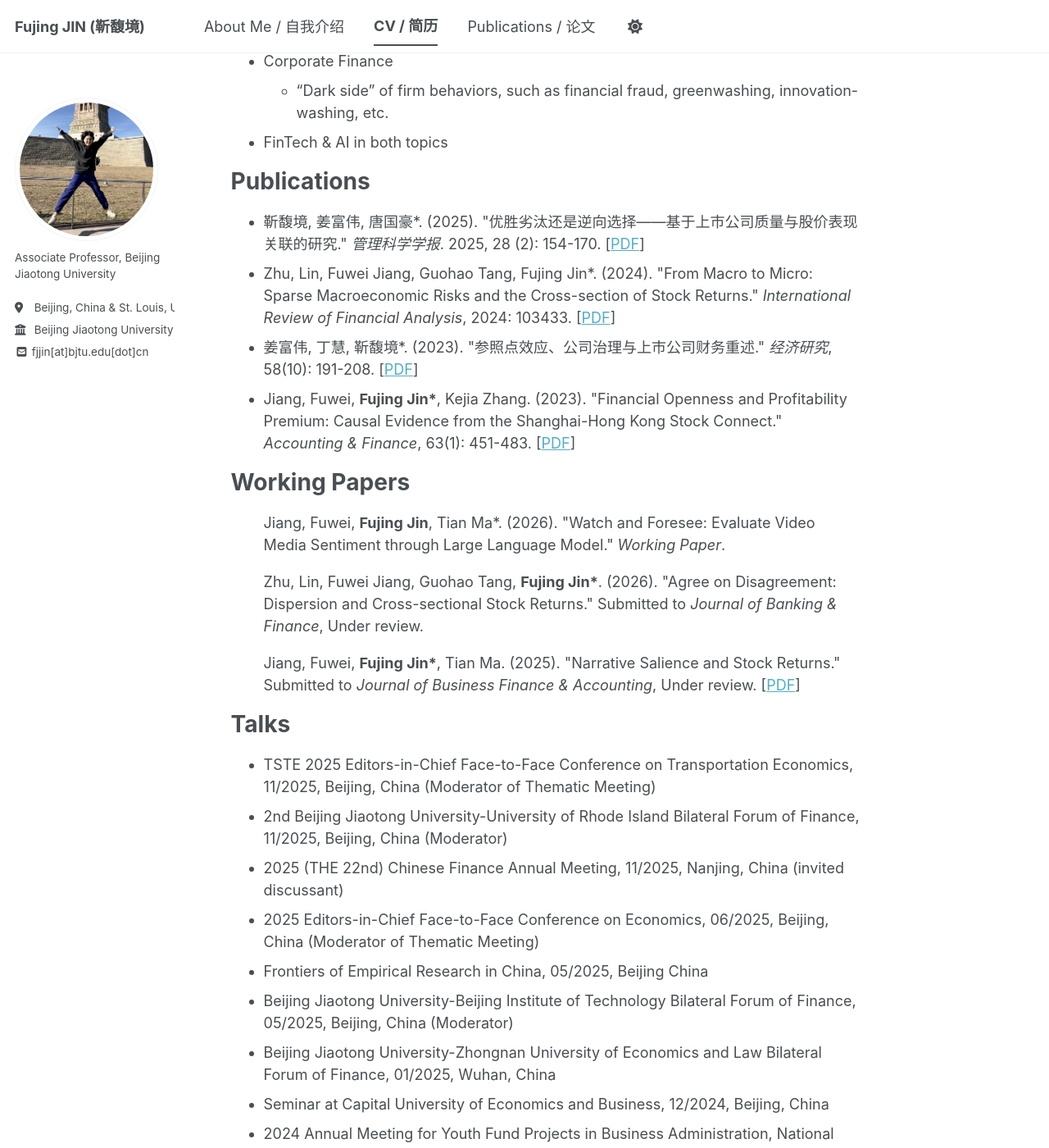
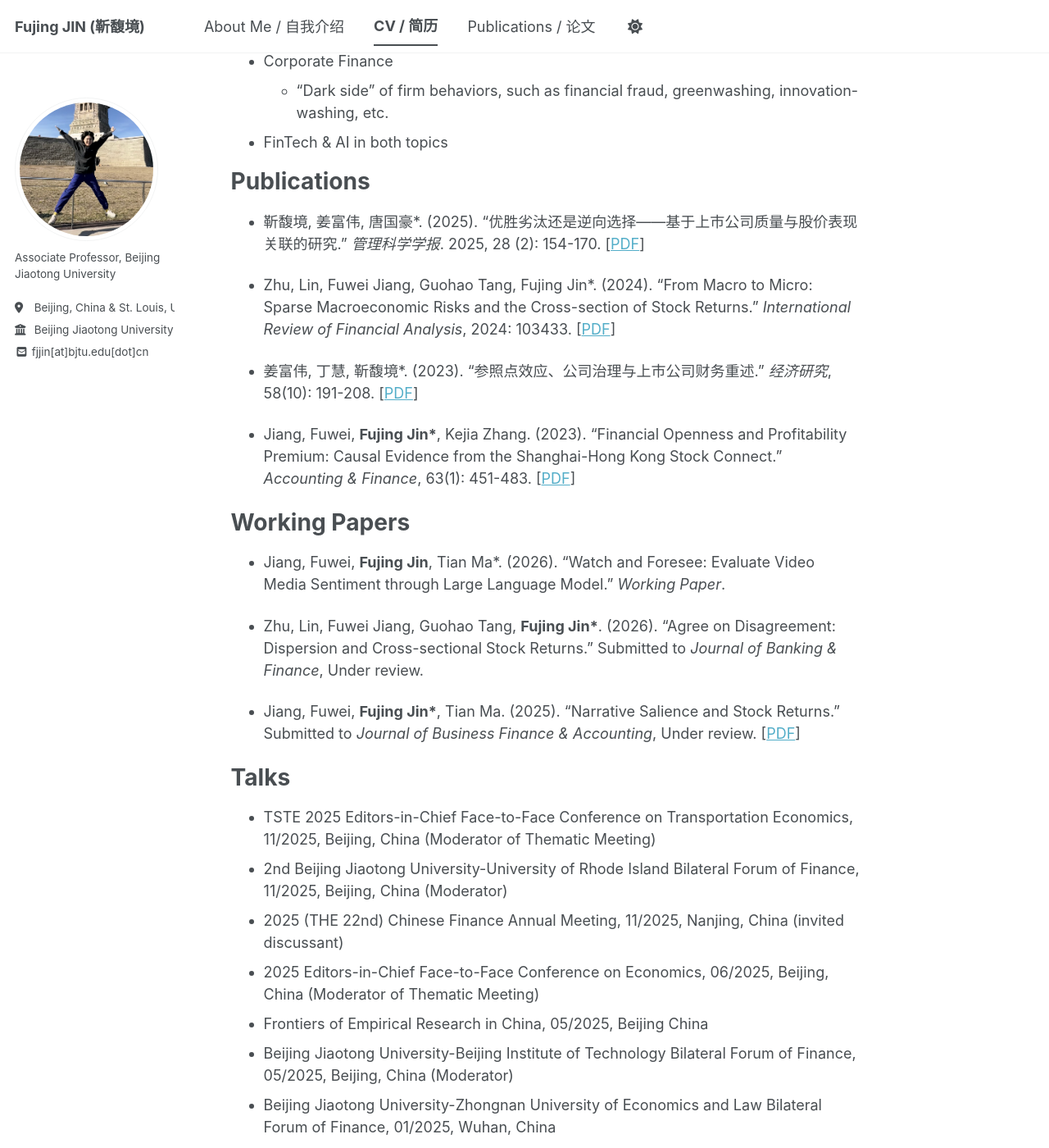
Before and after one commit to Fujing-JIN/Fujing-JIN.github.io, a Jekyll site: the page built from _pages/cv.md, in a window 1280 px wide and 1400 px high, scrolled down 807 px. Shown: the whole window at 82% size. Built offline with Jekyll 4.4.1, drawn with Linux system fonts in a browser that asks for light colours; a script bundle is joined from its source files by our own code; library files that are not in the unit come from our copies.

Commit message:
Update cv.md

```diff
--- a/_pages/cv.md
+++ b/_pages/cv.md
@@ -41,40 +41,17 @@
 
 Publications
 ======
-<ul>
-  {% assign published_papers = site.publications | where: "category", "manuscripts" %}
-  {% for post in published_papers reversed %}
-    <li>
-      {% if post.citation %}
-        {{ post.citation }}
-      {% else %}
-        {{ post.title }}. <i>{{ post.venue }}</i>, {{ post.date | date: '%Y' }}.
-      {% endif %}
-      {% if post.paperurl %}
-        [<a href="{{ post.paperurl }}">PDF</a>]
-      {% endif %}
-    </li>
-  {% endfor %}
-</ul>
+{% assign published_papers = site.publications | where: "category", "manuscripts" %}
+{% for post in published_papers reversed %}
+* {{ post.citation }} {% if post.paperurl %}[[PDF]({{ post.paperurl }})]{% endif %}
+{% endfor %}
 
 Working Papers
 ======
-
-<ul style="margin-left: 0; list-style: none;">
 {% assign working_papers = site.publications | where: "category", "working_papers" %}
 {% for post in working_papers reversed %}
-  <li style="margin-bottom: 1em;">
-    {% if post.citation %}
-      {{ post.citation }}
-    {% else %}
-      {{ post.title }}. <i>Working Paper</i>, {{ post.date | date: '%Y' }}.
-    {% endif %}
-    {% if post.paperurl %}
-      [<a href="{{ post.paperurl }}">PDF</a>]
-    {% endif %}
-  </li>
+* {{ post.citation }} {% if post.paperurl %}[[PDF]({{ post.paperurl }})]{% endif %}
 {% endfor %}
-</ul>
 
 Talks
 ======
```
